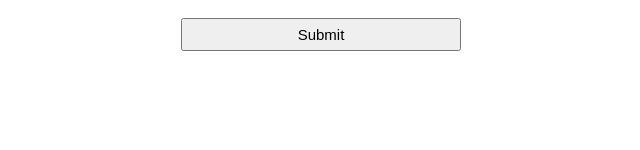
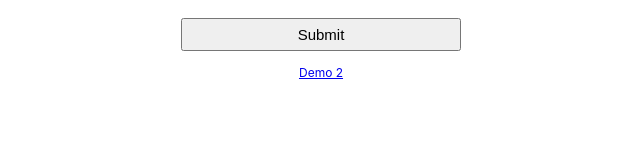
Before and after one commit to ghsyeung/red-forms-prework, a React (Create React App) app: page /e1 in a window 1280 px wide. Shown: the part 150-300 px from the top of the page, without its empty margins (319-959 px from the left). Built offline with nearby package versions, Linux system fonts and the light colour scheme.

Commit message:
Add links

```diff
--- a/src/App.js
+++ b/src/App.js
@@ -1,5 +1,5 @@
 import React from 'react';
-import {Switch, Route, BrowserRouter as Router} from 'react-router-dom';
+import {Redirect, Switch, Route, BrowserRouter as Router} from 'react-router-dom';
 import logo from './logo.svg';
 import './App.css';
 import {Exercise1} from './Exercise1';
@@ -12,6 +12,7 @@ function App() {
     <Router>
       <div className="App">
         <Switch>
+          <Redirect exact from="/" to="/e1" />
           <Route path="/e1" component={Exercise1}/>
           <Route path="/e2" component={Exercise2}/>
           <Route path="/e3" component={Exercise3}/>
--- a/src/Exercise1.js
+++ b/src/Exercise1.js
@@ -53,6 +53,8 @@ export class Exercise1 extends Component {
               : null
           }
         </form>
+
+        <a href="/e2">Demo 2</a>
       </div>
     );
   }
--- a/src/Exercise2.js
+++ b/src/Exercise2.js
@@ -62,6 +62,8 @@ export class Exercise2 extends Component {
               : null
           }
         </form>
+
+        <a href="/e3">Demo 3</a>
       </div>
     );
   }
--- a/src/Exercise3.js
+++ b/src/Exercise3.js
@@ -96,6 +96,7 @@ export class Exercise3 extends Component {
           <button className="line" type="submit">Submit</button>
           <Errors errors={errors}/>
         </form>
+        <a href="/e4">Demo 4</a>
       </div>
     );
   }
--- a/src/SimpleForm.css
+++ b/src/SimpleForm.css
@@ -52,3 +52,7 @@ label.fancy input:focus {
   border-bottom: 3px rgba(255, 174, 32, 1) solid;
   margin-bottom: 0px;
 }
+
+a {
+  font-size: 12px;
+}
```
Lines whose indentation alone changed are shown as unchanged.
